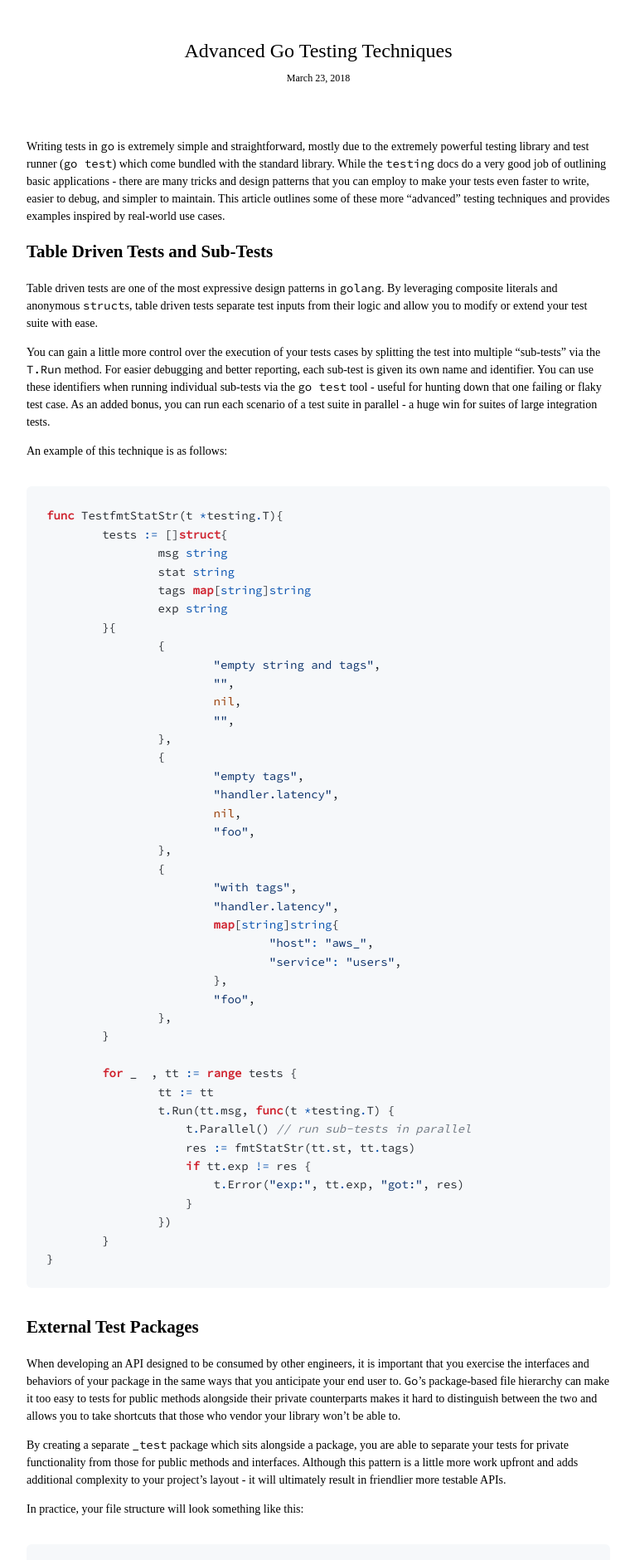
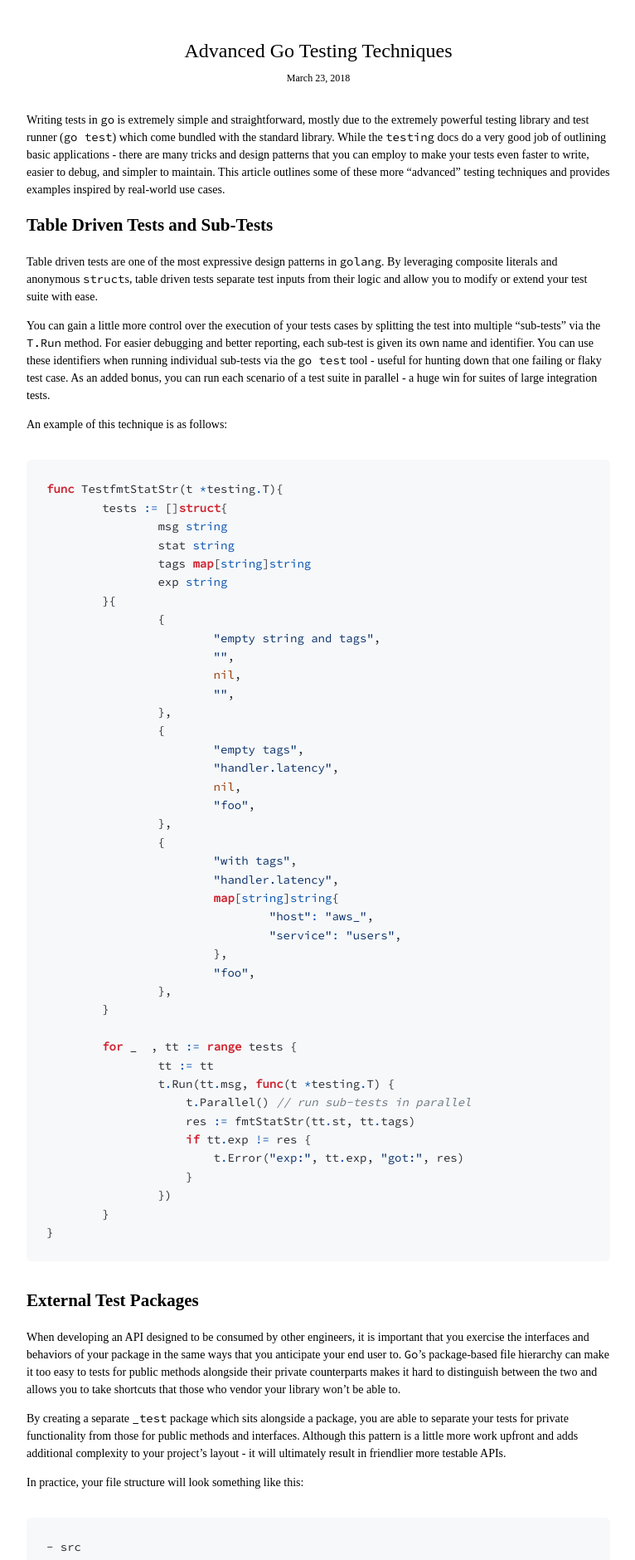
Before and after one commit to brendanjryan/Website, a Jekyll site: the page built from _posts/2018-3-23-advanced-go-testing-techniques.md, in a window 1280 px wide. Shown: the top 1880 px of the page at 83% size, without its empty margins (256-1022 px from the left). Built offline with Jekyll 4.4.1, drawn with Linux system fonts in a browser that asks for light colours.

Commit message:
decrease margin on writing page

```diff
--- a/_layouts/post.html
+++ b/_layouts/post.html
@@ -3,7 +3,7 @@ layout: default
 ---
 
 <article class="tl mw8 center">
-  <header class="tc mb5">
+  <header class="tc mb4">
     <h1 class="f3 fw4 mb2">{{page.title}}</h1>
     <time class="f7 off-black">{{ page.date | date: '%B %d, %Y' }}</time>
   </header>
```
